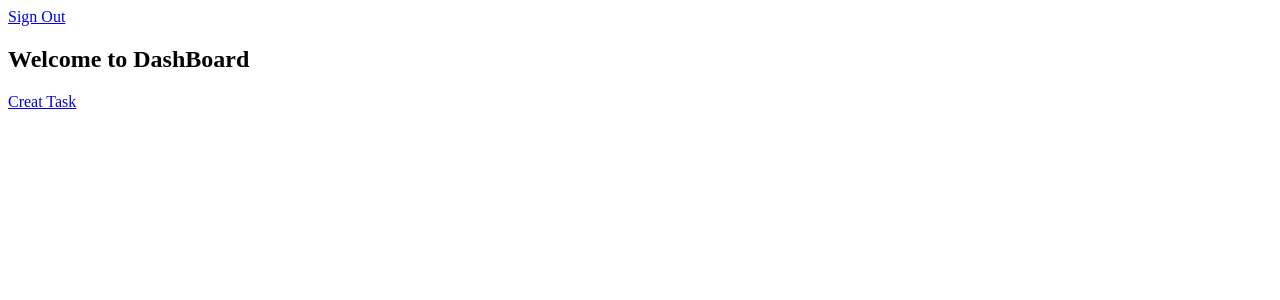
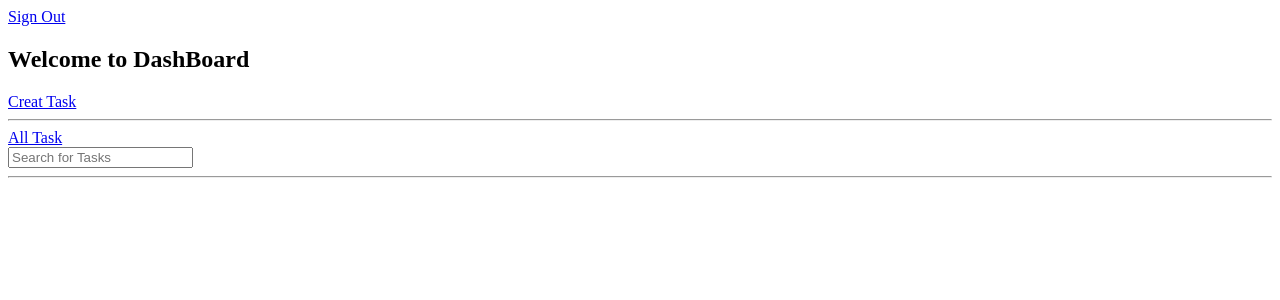
Before and after one commit to rafa14-maker/Django-Assesment, a Django app: page /dashboard/ in a window 1280 px wide. Shown: the top 300 px of the page. Run offline with Django 5.2, Linux system fonts and the light colour scheme; the visitor is signed in with stand-in values (Sample User, id 1); data that the repository does not hold is empty; parts of the project's set-up code (start-up, migrations or seed data) failed here and were passed over.

Commit message:
Added search option where user can search task by title

```diff
--- a/task_manager/base/models.py
+++ b/task_manager/base/models.py
@@ -21,7 +21,7 @@ class Task(models.Model):
     created = models.DateTimeField(auto_now_add=True)
 
     class Meta:
-        ordering = ["-priority", "-updated", "-created"]
+        ordering = ["-priority", "-updated", "-created", "-task_complete"]
 
     def __str__(self):
         return self.title
--- a/task_manager/base/templates/base/dashboard.html
+++ b/task_manager/base/templates/base/dashboard.html
@@ -6,6 +6,16 @@
 
 <div>
     <a href="{% url 'createTask' %}">Creat Task</a>
+    <hr>
+</div>
+
+<div>
+    <a href="{% url 'dashboard' %}"> All Task </a>
+    <a href=""></a>
+    <form action="{% url 'dashboard' %}" method="GET">
+        <input type="text" name="q" placeholder="Search for Tasks">
+    </form>
+    <hr>
 </div>
 
 <div>
--- a/task_manager/base/views.py
+++ b/task_manager/base/views.py
@@ -3,6 +3,7 @@ from django.contrib.auth import authenticate, login, logout
 from django.contrib.auth.decorators import login_required
 from django.contrib.auth.forms import UserCreationForm
 from django.contrib.auth.models import User
+from django.db.models import Q
 from django.http import HttpResponse
 from django.shortcuts import redirect, render
 
@@ -17,7 +18,9 @@ def homePage(request):
 
 @login_required(login_url="login")
 def dashboardPage(request):
-    tasks = Task.objects.all()
+    q = request.GET.get("q") if request.GET.get("q") != None else ""
+
+    tasks = Task.objects.filter(Q(title__icontains=q))
     context = {
         "tasks": tasks,
     }
```
